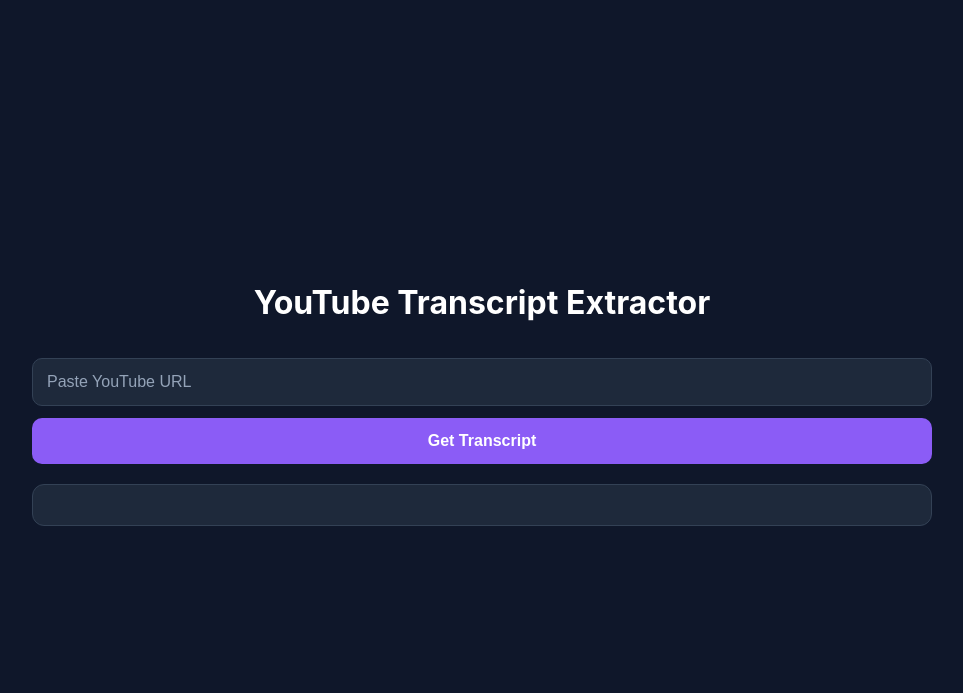
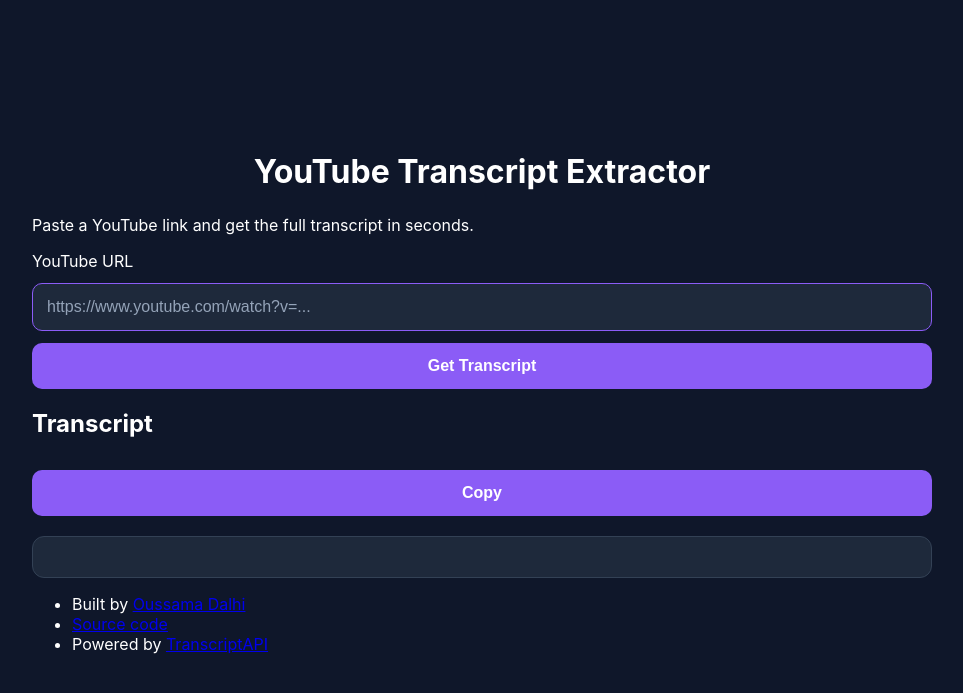
Before and after one commit to oussama-dalhi/youtube-transcript-extractor, a Python web app: template app/templates/index.html in a window 1280 px wide. Shown: the top 693 px of the page, without its empty margins (158-1121 px from the left). Run offline with Jinja, Linux system fonts and the light colour scheme; the template is opened without the code that fills it, so the values that code supplies are empty.

Commit message:
feat(ui): add status line, footer links and accessible markup
Add a dedicated status message for loading and errors, a footer with author, source and API links, a visually hidden input label, and an updated page title.

```diff
--- a/app/templates/index.html
+++ b/app/templates/index.html
@@ -2,20 +2,73 @@
 <html lang="en">
   <head>
     <meta charset="UTF-8" />
-    <meta name="viewport" content="width=device-width, initial-scale=1.0" />
-    <title>Youtube-transcripter</title>
+    <meta name="viewport" name="description" content="width=device-width, initial-scale=1.0" />
+    <title>YouTube Transcript Extractor</title>
     <link rel="stylesheet" href="/static/css/style.css" />
     <script src="/static/js/script.js" defer></script>
   </head>
   <body>
-    <div class="container">
-      <h1>YouTube Transcript Extractor</h1>
+    <main class="container">
+      <header>
+        <h1>YouTube Transcript Extractor</h1>
+        <p class="subtitle">
+          Paste a YouTube link and get the full transcript in seconds.
+        </p>
+      </header>
 
-      <input type="text" id="urlInput" placeholder="Paste YouTube URL" />
+      <section class="input-group">
+        <label for="urlInput" class="visually-hidden">YouTube URL</label>
+        <input
+          type="url"
+          id="urlInput"
+          placeholder="https://www.youtube.com/watch?v=..."
+          autocomplete="off"
+          autofocus
+        />
+        <button id="extractBtn">Get Transcript</button>
 
-      <button id="extractBtn">Get Transcript</button>
+      </section>
+      <p id="status" class="status" role="status" aria-live="polite"></p>
+      <section class="result">
+        <div class="result-header">
+          <h2>Transcript</h2>
+          <button id="copyBtn" class="secondary">Copy</button>
+        </div>
+        <pre id="output"></pre>
+      </section>
 
-      <pre id="output"></pre>
-    </div>
+      <footer>
+        <nav aria-label="Footer">
+          <ul>
+            <li>
+              Built by
+              <a
+                href="https://github.com/oussama-dalhi/"
+                target="_blank"
+                rel="noopener"
+                >Oussama Dalhi</a
+              >
+            </li>
+            <li>
+              <a
+                href="https://github.com/oussama-dalhi/youtube-transcript-extractor"
+                target="_blank"
+                rel="noopener"
+                >Source code</a
+              >
+            </li>
+            <li>
+              Powered by
+              <a
+                href="https://transcriptapi.com/"
+                target="_blank"
+                rel="noopener"
+                >TranscriptAPI</a
+              >
+            </li>
+          </ul>
+        </nav>
+      </footer>
+    </main>
   </body>
 </html>
```
